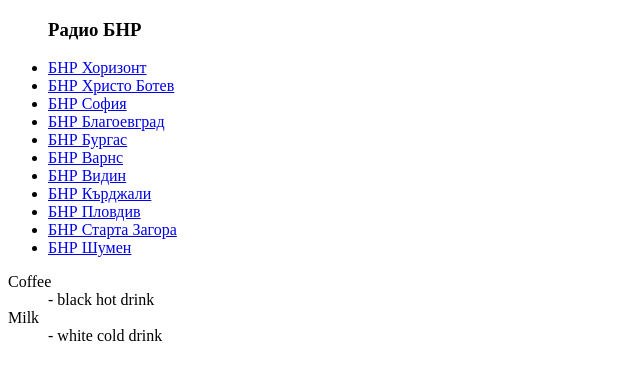
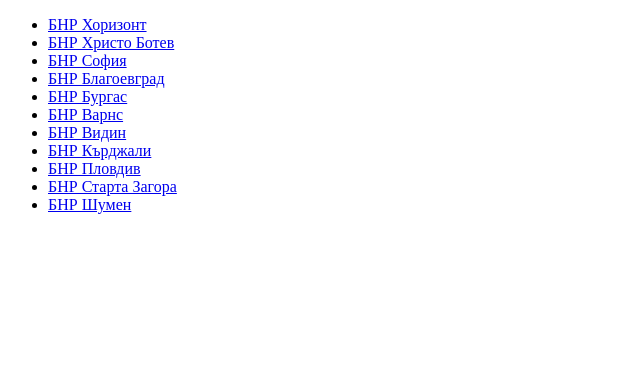
Before and after one commit to yyovkov/home-radio, a plain HTML site: page index.html in a window 1280 px wide. Shown: the whole page, without its empty margins (0-640 px from the left). Drawn offline with Linux system fonts and the light colour scheme.

Commit message:
minimize text

```diff
--- a/index.html
+++ b/index.html
@@ -5,7 +5,6 @@
 </head>
 <body>
   <ul>
-    <lh><h3>Радио БНР</h3></lh>
     <li><a href="http://stream.bnr.bg:8011/horizont.aac" target="_blank">БНР Хоризонт</a></li>
     <li><a href="http://stream.bnr.bg:8012/hristo-botev.aac" target="_blank">БНР Христо Ботев</a></li>
     <li><a href="http://stream.bnr.bg:8030/radio-sofia.aac" target="_blank">БНР София</a></li>
@@ -18,11 +17,5 @@
     <li><a href="http://stream.bnr.bg:8034/radio-stara-zagora.aac" target="_blank">БНР Старта Загора</a></li>
     <li><a href="http://stream.bnr.bg:8033/radio-shumen.aac" target="_blank">БНР Шумен</a></li>
   </ul>
-  <dl>
-    <dt>Coffee</dt>
-    <dd>- black hot drink</dd>
-    <dt>Milk</dt>
-    <dd>- white cold drink</dd>
-  </dl>
 </body>
 </html>
```
